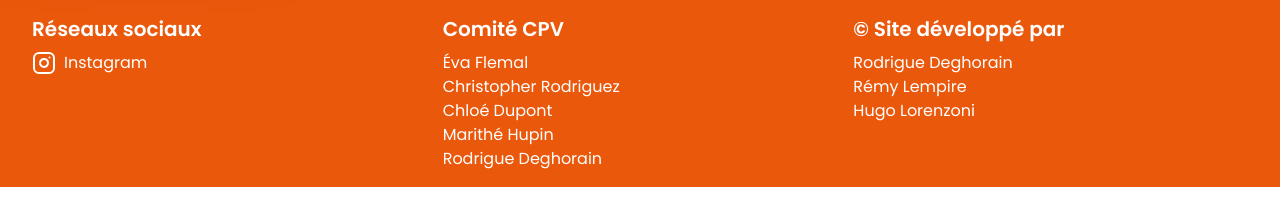
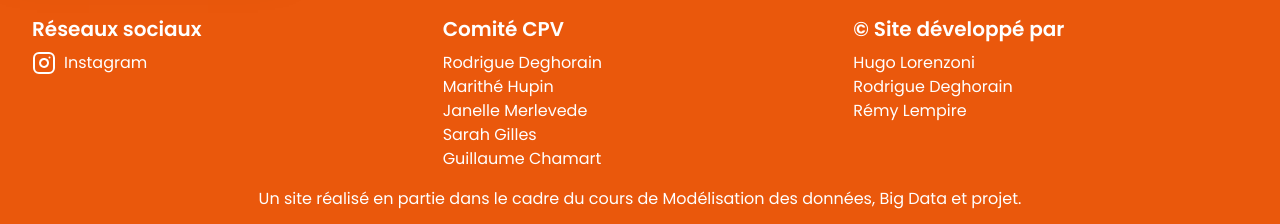
Before and after one commit to Hugo-Lorenzoni/the-stack, a Next.js app: page /admin/new-event in a window 1280 px wide. Shown: the part 883-1107 px from the top of the page. Before the commit the page ends 1070 px from the top, so only its background shows below. Built offline with nearby package versions, Linux system fonts and the light colour scheme; no server answers.

Commit message:
update footer

```diff
--- a/src/app/admin/new-event/page.tsx
+++ b/src/app/admin/new-event/page.tsx
@@ -22,6 +22,7 @@ import {
 import { RadioGroup, RadioGroupItem } from "@/components/ui/radio-group";
 import { Switch } from "@/components/ui/switch";
 import { useToast } from "@/components/ui/use-toast";
+
 import { cn } from "@/lib/utils";
 import { zodResolver } from "@hookform/resolvers/zod";
 import { Type } from "@prisma/client";
@@ -132,6 +133,7 @@ export default function NewEventPage() {
       type: "BAPTISE",
     },
   });
+
   const {
     formState: { errors },
     register,
@@ -166,7 +168,6 @@ export default function NewEventPage() {
       };
       const response = await fetch(apiUrlEndpoint, postData);
       console.log(response);
-      setLoading(false);
       if (response.status == 500) {
         toast({
           variant: "destructive",
@@ -186,8 +187,8 @@ export default function NewEventPage() {
       }
     } catch (error) {
       console.log(error);
-      setLoading(false);
     }
+    setLoading(false);
   }
   return (
     <section>
--- a/src/components/Footer.tsx
+++ b/src/components/Footer.tsx
@@ -36,22 +36,26 @@ export default function Nav() {
           <div>
             <h4 className="font-semibold text-xl pb-2">Comité CPV</h4>
             <ul>
-              <li>Éva Flemal</li>
-              <li>Christopher Rodriguez</li>
-              <li>Chloé Dupont</li>
+              <li>Rodrigue Deghorain</li>
               <li>Marithé Hupin</li>
-              <li>Rodrigue Deghorain</li>
+              <li>Janelle Merlevede</li>
+              <li>Sarah Gilles</li>
+              <li>Guillaume Chamart</li>
             </ul>
           </div>
           <div>
             <h4 className="font-semibold text-xl pb-2">© Site développé par</h4>
             <ul>
+              <li>Hugo Lorenzoni</li>
               <li>Rodrigue Deghorain</li>
               <li>Rémy Lempire</li>
-              <li>Hugo Lorenzoni</li>
             </ul>
           </div>
         </div>
+        <h5 className="text-center">
+          Un site réalisé en partie dans le cadre du cours de Modélisation des
+          données, Big Data et projet.
+        </h5>
       </div>
     </footer>
   );
```
